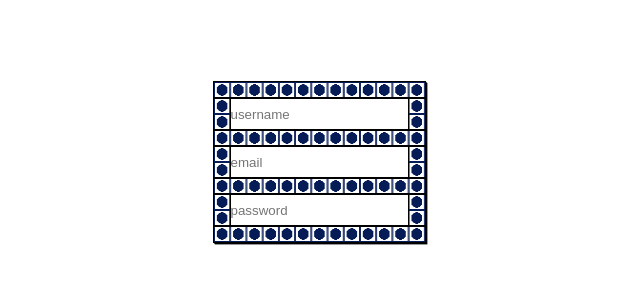
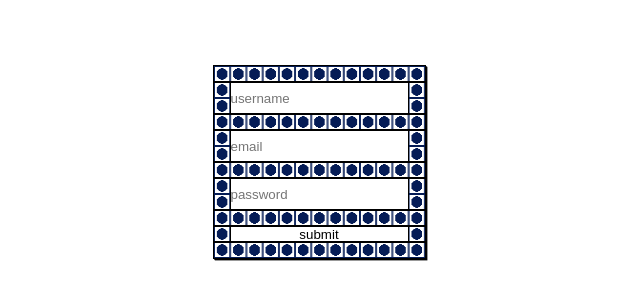
Before and after one commit to EGRrqq/sign-up_nuxt, a Nuxt app: page / in a window 1280 px wide. Shown: the part 238-538 px from the top of the page, without its empty margins (321-961 px from the left). Built offline with nearby package versions, Linux system fonts and the light colour scheme.

Commit message:
feat: add submit btn to the form

```diff
--- a/components/SweetForm.vue
+++ b/components/SweetForm.vue
@@ -58,6 +58,20 @@ fieldset {
   padding: 0 var(--form-gap);
   outline: var(--form-border) solid;
 }
+
+#submit-btn {
+  flex-grow: 1;
+
+  background-color: white;
+  border: calc(var(--form-border) * 2) solid;
+  border-top: 0;
+  border-bottom: 0;
+}
+
+#submit-btn:hover {
+  background-color: lightgray;
+  cursor: pointer;
+}
 </style>
 
 <template>
@@ -86,6 +100,11 @@ fieldset {
         </div>
 
         <div class="row block block-bg_separator"></div>
+
+        <div class="row block block-bg_separator">
+          <button id="submit-btn">submit</button>
+        </div>
+        <div class="row block block-bg_separator"></div>
       </div>
     </fieldset>
   </form>
```
